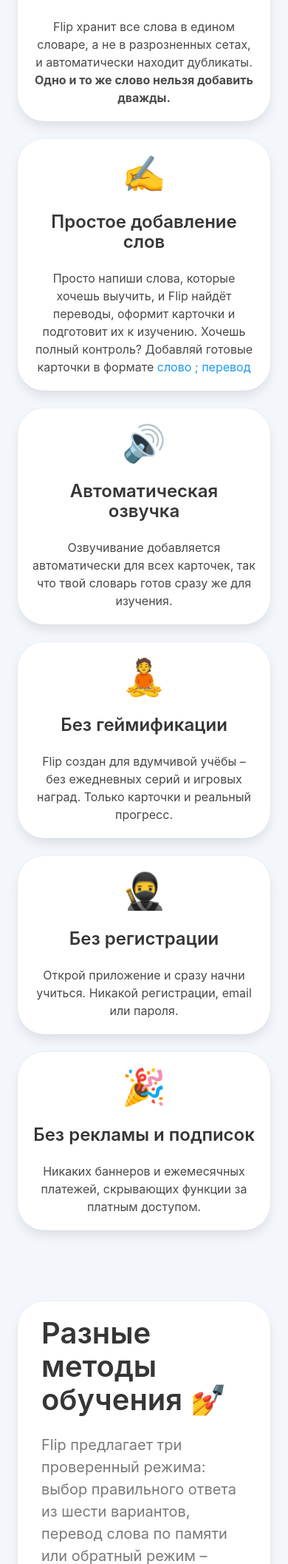
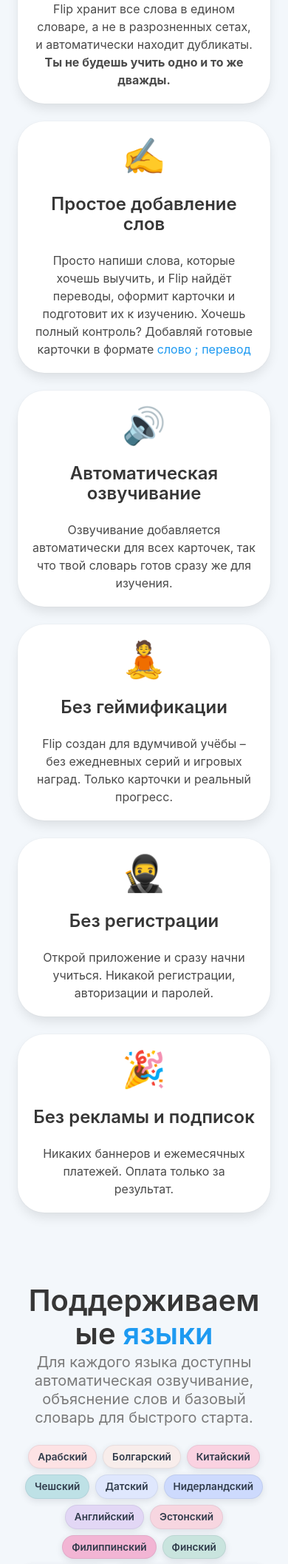
Before and after one commit to kruil/flip, a PHP site: page /index_ru.html in a window 390 px wide. Shown: the part 3528-5642 px from the top of the page at 74% size. Run offline with PHP 8.4, Linux system fonts and the light colour scheme; some libraries are stand-ins or nearby versions.

Commit message:
Add languages and analytics

```diff
--- a/css/my.css
+++ b/css/my.css
@@ -302,6 +302,10 @@
   max-width: 52rem;
 }
 
+.pricing-shell {
+  padding: 3.25rem 2rem;
+}
+
 .pricing-lead {
   max-width: 40rem;
   margin: 0.75rem auto 2rem;
@@ -374,3 +378,65 @@
 .pricing-fact {
   margin-top: 0;
 }
+
+@media screen and (max-width: 768px) {
+  .pricing-shell {
+    padding: 2rem 1rem;
+  }
+}
+
+.language-support-lead {
+  max-width: 40rem;
+  margin: 0.75rem auto 2rem;
+}
+
+.language-list {
+  list-style: none;
+  display: flex;
+  flex-wrap: wrap;
+  justify-content: center;
+  gap: 0.65rem;
+  padding: 0;
+  margin: 0;
+}
+
+.language-pill {
+  display: inline-flex;
+  align-items: center;
+  padding: 0.5rem 0.9rem;
+  border-radius: 999px;
+  background: var(--lang-color, #1E9AF1);
+  color: #2f3a4a;
+  font-size: 0.95rem;
+  font-weight: 600;
+  line-height: 1.2;
+  border: 1px solid rgba(47, 58, 74, 0.08);
+  box-shadow: 0 3px 10px rgba(47, 58, 74, 0.12);
+}
+
+@media screen and (max-width: 768px) {
+  .language-list {
+    gap: 0.5rem;
+  }
+
+  .language-pill {
+    font-size: 0.85rem;
+    padding: 0.45rem 0.75rem;
+  }
+}
+
+.outreach-container {
+  max-width: 52rem;
+}
+
+.outreach-card + .outreach-card {
+  margin-top: 1.5rem;
+}
+
+.outreach-card .title {
+  margin-bottom: 1rem;
+}
+
+.outreach-card .columns {
+  margin-bottom: 0;
+}
--- a/index_ru.html
+++ b/index_ru.html
@@ -98,14 +98,14 @@
                   </h1>
                   <br>
                   <h3 class="subtitle is-3 is-size-5-mobile">
-                     Учи языки быстрее с Flip – приложением для карточек с умным алгоритмом интервальных повторений.
+                     Учи языки быстрее с Flip – флешкарточки с умным алгоритмом интервальных повторений.
                   </h3>
                   <div style="margin-top:24px;">
                      <a style="margin-right:24px; margin-top:24px;" href="https://apps.apple.com/app/flip-flashcards/id6670500654" class="button is-large is-responsive">
                      <span class="icon">
                      <i class="fab fa-app-store"></i>
                      </span><br>
-                     <span>App Store</span>
+                     <span>Скачать в App Store</span>
                      </a>
                   </div>
                </div>
@@ -144,21 +144,21 @@
                Почему Flip <span class="flipcolor">такой крутой?</span>
             </h2>
             <div class="block is-size-5 mb-6">
-               <b>Flip</b> построен на той же <b>философии обучения</b>, что и Memrise, но устроен чуть иначе: все твои знания хранятся в одном месте, а не разбиты по тематическим наборам.
+               <b>Flip</b> построен на той же <b>философии обучения</b>, что и Memrise, но устроен чуть иначе: все твои знания хранятся в одном словаре, и не разбиты по тематическим наборам.
             </div>
             <div class="columns is-centered">
                <div class="column is-third has-text-centered">
                   <div class="box">
                      <h1 class="title is-1">🌍</h1>
                      <h4 class="title is-4">30+ языков для изучения</h4>
-                     <p>От испанского и французского до японского и арабского – Flip поддерживает более 30 языков под твои цели.</p>
+                     <p>От испанского и французского до японского и арабского – Flip поддерживает более 30 языков.</p>
                   </div>
                </div>
                <div class="column is-third has-text-centered">
                   <div class="box">
                      <h1 class="title is-1">📚</h1>
                      <h4 class="title is-4">Проверенный базовый словарь</h4>
-                     <p>Flip предлагает базовые словари для популярных языков, охватывающие самые распространённые слова и фразы для старта.</p>
+                     <p>Flip предлагает базовые словари для популярных языков, охватывающие самые распространённые слова и фразы.</p>
                   </div>
                </div>
                <div class="column is-third has-text-centered">
@@ -174,7 +174,7 @@
                   <div class="box">
                      <h1 class="title is-1">📖</h1>
                      <h4 class="title is-4">Единый общий словарь</h4>
-                     <p>Flip хранит все слова в едином словаре, а не в разрозненных сетах, и автоматически находит дубликаты. <b>Одно и то же слово нельзя добавить дважды.</b></p>
+                     <p>Flip хранит все слова в едином словаре, а не в разрозненных сетах, и автоматически находит дубликаты. <b>Ты не будешь учить одно и то же дважды.</b></p>
                   </div>
                </div>
                <div class="column is-third has-text-centered">
@@ -187,7 +187,7 @@
                <div class="column is-third has-text-centered">
                   <div class="box">
                      <h1 class="title is-1">🔊</h1>
-                     <h4 class="title is-4">Автоматическая озвучка</h4>
+                     <h4 class="title is-4">Автоматическая озвучивание</h4>
                      <p>Озвучивание добавляется автоматически для всех карточек, так что твой словарь готов сразу же для изучения.</p>
                   </div>
                </div>
@@ -204,17 +204,65 @@
                   <div class="box">
                      <h1 class="title is-1">🥷</h1>
                      <h4 class="title is-4">Без регистрации</h4>
-                     <p>Открой приложение и сразу начни учиться. Никакой регистрации, email или пароля.</p>
+                     <p>Открой приложение и сразу начни учиться. Никакой регистрации, авторизации и паролей.</p>
                   </div>
                </div>
                <div class="column is-third has-text-centered">
                   <div class="box">
                      <h1 class="title is-1">🎉</h1>
                      <h4 class="title is-4">Без рекламы и подписок</h4>
-                     <p>Никаких баннеров и ежемесячных платежей, скрывающих функции за платным доступом.</p>
+                     <p>Никаких баннеров и ежемесячных платежей. Оплата только за результат.</p>
                   </div>
                </div>
             </div>
+         </div>
+      </section>
+
+      <section class="section secondary">
+         <div class="container">
+            <h2 class="title is-2 has-text-centered">
+               Поддерживаемые <span class="flipcolor">языки</span>
+            </h2>
+            <p class="subtitle is-5 has-text-centered has-text-grey language-support-lead">
+               Для каждого языка доступны автоматическая озвучивание, объяснение слов и базовый словарь для быстрого старта.
+            </p>
+            <ul class="language-list" aria-label="Поддерживаемые языки">
+               <li class="language-pill" style="--lang-color:#fde2e4;">Арабский</li>
+               <li class="language-pill" style="--lang-color:#f8edeb;">Болгарский</li>
+               <li class="language-pill" style="--lang-color:#fad2e1;">Китайский</li>
+               <li class="language-pill" style="--lang-color:#bee1e6;">Чешский</li>
+               <li class="language-pill" style="--lang-color:#dfe7fd;">Датский</li>
+               <li class="language-pill" style="--lang-color:#cddafd;">Нидерландский</li>
+               <li class="language-pill" style="--lang-color:#e2d7f5;">Английский</li>
+               <li class="language-pill" style="--lang-color:#f7d6e0;">Эстонский</li>
+               <li class="language-pill" style="--lang-color:#f2b5d4;">Филиппинский</li>
+               <li class="language-pill" style="--lang-color:#c9e4de;">Финский</li>
+               <li class="language-pill" style="--lang-color:#d6eadf;">Французский</li>
+               <li class="language-pill" style="--lang-color:#fff1c1;">Грузинский</li>
+               <li class="language-pill" style="--lang-color:#ffd6a5;">Немецкий</li>
+               <li class="language-pill" style="--lang-color:#ffcad4;">Греческий</li>
+               <li class="language-pill" style="--lang-color:#f4acb7;">Хинди</li>
+               <li class="language-pill" style="--lang-color:#d8e2dc;">Венгерский</li>
+               <li class="language-pill" style="--lang-color:#ece4db;">Индонезийский</li>
+               <li class="language-pill" style="--lang-color:#ffe5d9;">Итальянский</li>
+               <li class="language-pill" style="--lang-color:#d0f4de;">Японский</li>
+               <li class="language-pill" style="--lang-color:#a9def9;">Корейский</li>
+               <li class="language-pill" style="--lang-color:#e4c1f9;">Латышский</li>
+               <li class="language-pill" style="--lang-color:#fcf6bd;">Литовский</li>
+               <li class="language-pill" style="--lang-color:#caffbf;">Норвежский</li>
+               <li class="language-pill" style="--lang-color:#9bf6ff;">Польский</li>
+               <li class="language-pill" style="--lang-color:#ffc6ff;">Португальский</li>
+               <li class="language-pill" style="--lang-color:#ffadad;">Румынский</li>
+               <li class="language-pill" style="--lang-color:#fdffb6;">Русский</li>
+               <li class="language-pill" style="--lang-color:#bde0fe;">Сербский</li>
+               <li class="language-pill" style="--lang-color:#cdb4db;">Испанский</li>
+               <li class="language-pill" style="--lang-color:#ffafcc;">Шведский</li>
+               <li class="language-pill" style="--lang-color:#d9ed92;">Тайский</li>
+               <li class="language-pill" style="--lang-color:#b8f2e6;">Турецкий</li>
+               <li class="language-pill" style="--lang-color:#f1c0e8;">Узбекский</li>
+               <li class="language-pill" style="--lang-color:#cfbaf0;">Украинский</li>
+               <li class="language-pill" style="--lang-color:#a3c4f3;">Вьетнамский</li>
+            </ul>
          </div>
       </section>
 
@@ -257,7 +305,7 @@
                             Объяснение слов 💫
                            </p>
                            <p class="subtitle is-3 is-size-4-mobile">
-                            Разберись в нюансах, сравни похожие слова!
+                            Разберись в нюансах языка!
                            </p>
                            <p class="is-size-4 has-text-grey is-size-5-mobile">
                             Не уверен в слове? Flip поможет объяснить слова, раскрывает разницу между вариантами с одинаковым переводом и покажет примеры употребления.
@@ -308,26 +356,69 @@
         </div>
       </section>
 
+      <section class="section secondary">
+         <div class="container">
+            <h2 class="title is-2 has-text-centered">
+               Подробная аналитика 📊
+            </h2>
+            <p class="subtitle is-5 has-text-centered has-text-grey perks-lead mb-6">
+               Отслеживай прогресс, радуйся результатам и планируй нагрузку.<br>Ниже <u>реальные скриншоты</u> из моей аналитики изучения французского.
+            </p>
+            <div class="columns is-variable is-5 is-centered">
+               <div class="column is-one-third-desktop is-one-third-tablet">
+                  <div class="box">
+                     <figure class="image mb-4">
+                        <img src="img/screenshots/chart_dict_size.png" alt="График роста словаря">
+                     </figure>
+                     <p class="is-size-5 has-text-grey">
+                        Смотри как растет твой словарный запас. Цвета отображают разные способы обучения.
+                     </p>
+                  </div>
+               </div>
+               <div class="column is-one-third-desktop is-one-third-tablet">
+                  <div class="box">
+                     <figure class="image mb-4">
+                        <img src="img/screenshots/chart_levels.png" alt="График карточек по дням повторения">
+                     </figure>
+                     <p class="is-size-5 has-text-grey">
+                        Посмотри, как карточки распределены по уровням, и наблюдайте за изменениями по мере обучения.
+                     </p>
+                  </div>
+               </div>
+               <div class="column is-one-third-desktop is-one-third-tablet">
+                  <div class="box">
+                     <figure class="image mb-4">
+                        <img src="img/screenshots/chart_plan.png" alt="График распределения карточек по уровням">
+                     </figure>
+                     <p class="is-size-5 has-text-grey">
+                        Просматривайте количество карточек, запланированных на ближайшие дни. Сегодняшний прогресс немного влияет на нагрузку в будущем. Синим отмечены карточки, изученные сегодня.
+                     </p>
+                  </div>
+               </div>
+            </div>
+         </div>
+      </section>
+
       <!-- Why Flip so useful -->
       <section class="section secondary perks-section">
          <div class="container">
             <h2 class="title is-2 has-text-centered">
-               Ещё <span class="flipcolor">полезные</span> детали
+               Другие <span class="flipcolor">полезные</span> фичи
             </h2>
             <p class="subtitle is-5 has-text-centered has-text-grey perks-lead">
-               Мелочи, которые делают ежедневное обучение удобнее.
+               Мелочи, которые сделают ежедневное обучение удобнее
             </p>
             <div class="columns is-multiline is-centered perks-grid">
                <div class="column is-half-tablet is-one-third-desktop">
                   <div class="box perk-card">
                      <span class="perk-icon" aria-hidden="true">📍</span>
-                     <p class="perk-title">Маркировка сложных карточек</p>
+                     <p class="perk-title">Маркировка сложных карточек – их можно повторять в любой момент.</p>
                   </div>
                </div>
                <div class="column is-half-tablet is-one-third-desktop">
                   <div class="box perk-card">
                      <span class="perk-icon" aria-hidden="true">📈</span>
-                     <p class="perk-title">План повторений</p>
+                     <p class="perk-title">План повторений поможет спланировать нагрузку.</p>
                   </div>
                </div>
                <div class="column is-half-tablet is-one-third-desktop">
@@ -358,10 +449,11 @@
          </div>
       </section>
       <!-- Pay Only For Result -->
-      <section class="section pricing-section">
+      <section class="section secondary pricing-section">
          <div class="container pricing-container">
+            <div class="box pricing-shell">
             <h2 class="title is-2 has-text-centered">
-               Оплата только за <span class="flipcolor">результат</span>
+               Все честно. Оплата только за <span class="flipcolor">результат</span>
             </h2>
             <p class="subtitle is-5 has-text-centered pricing-lead">
                Flip – платное приложение с оплатой за результат. Ты платишь не за время или само приложение, а только за карточки, которые выучил. Если Flip не помог запомнить карточку, ты не платишь.
@@ -398,10 +490,10 @@
                </p>
             </div>
             </div>
+         </div>
       </section>
-      <hr>
       <!-- Screenshots -->
-      <section class="section">
+      <section class="section secondary">
          <div class="container">
             <h2 class="title is-3 ">
                Скриншоты
@@ -426,27 +518,31 @@
             </div>
          </div>
       </section>
-      <hr>
-      <!-- Chrome extension? -->
-      <section class="section">
-         <div class="container">
+      <!-- Exporter and community -->
+      <section class="section secondary">
+         <div class="container outreach-container">
+            <div class="box outreach-card">
                <h2 class="title is-3">
                   Экспортер Memrise в Flip 🚀
                </h2>
+               <div class="columns is-vcentered">
+                  <div class="column is-two-thirds">
                      <div class="block is-size-5">
                         Используй это <a target="_blank" href="https://chromewebstore.google.com/detail/memrise-to-flip-exporter/bofgcbmkaekkiaojgnmegnfoeblmelcn">расширение для Chrome</a>, чтобы экспортировать все свои курсы сообщества Memrise прямо в формат Flip.
                      </div>
-            <img style="height: 168px" src="img/chromeExtension.webp" alt="Расширение Memrise to Flip">
                   </div>
-      </section>
-      <!-- Community -->
-      <section class="section">
-         <div class="container">
+                  <div class="column is-one-third has-text-centered">
+                     <img style="max-height: 168px; width: auto; height: auto; max-width: 100%;" src="img/chromeExtension.webp" alt="Расширение Memrise to Flip">
+                  </div>
+               </div>
+            </div>
+            <div class="box outreach-card">
                <h2 class="title is-3">
                   Обсуждение на 4PDA
                </h2>
                <div class="block is-size-5">
                   Присоединяйся к обсуждению Flip на <a target="_blank" href="https://4pda.to/forum/index.php?showtopic=1094878">4PDA</a>! Я регулярно рассказываю о разработке, публикую анонсы новых функций и закулисные подробности. Учишь языки, тестируешь приложение или просто хочешь оставить отзыв? Welcome!
+               </div>
             </div>
          </div>
       </section>
@@ -460,7 +556,7 @@
                <div class="column is-offset-1">
                   <div class="chat-row chat-row--right developer-chat">
                      <div class="chat-bubble chat-bubble--right is-size-5">
-                        <p>Привет, я создатель Flip. С сентября 2024-го использую его каждый день для изучения итальянского. Жаль, что не написал это приложение раньше: оно кардинально изменило мой подход к учёбе! Параллельно делаю <a href="https://apps.apple.com/app/monetal-expense-tracker/id1302304930" target="_blank">другие полезные</a> мобильные приложения. Есть вопросы, идеи или отзывы – пиши на <a href="mailto:support@monetal.app">почту</a> или на <a target="_blank" href="https://4pda.to/forum/index.php?showtopic=1094878">4PDA</a>. Буду рад!</p>
+                        <p>Привет, я создатель Flip. С сентября 2024-го использую Flip каждый день для изучения немецкого, итальянского, и теперь франзузского. Жалею, что не сделал его раньше: оно кардинально изменило мой подход к изучению языков. Параллельно делаю <a href="https://apps.apple.com/app/monetal-expense-tracker/id1302304930" target="_blank">другие полезные</a> мобильные приложения. Есть вопросы, идеи или отзывы – пиши на <a href="mailto:support@monetal.app">почту</a> или на <a target="_blank" href="https://4pda.to/forum/index.php?showtopic=1094878">4PDA</a>. Буду рад!</p>
                         <p class="has-text-grey-light is-size-6 mt-4 mb-0">Илья Крупко, разработчик Flip</p>
                      </div>
                   </div>
```
Also changed, not shown: articles/spaced-repetition-ru.html (+7 -0 lines), articles/spaced-repetition.html (+7 -0 lines), index.html (+117 -19 lines), 3 other files. Lines whose indentation alone changed are shown as unchanged.
